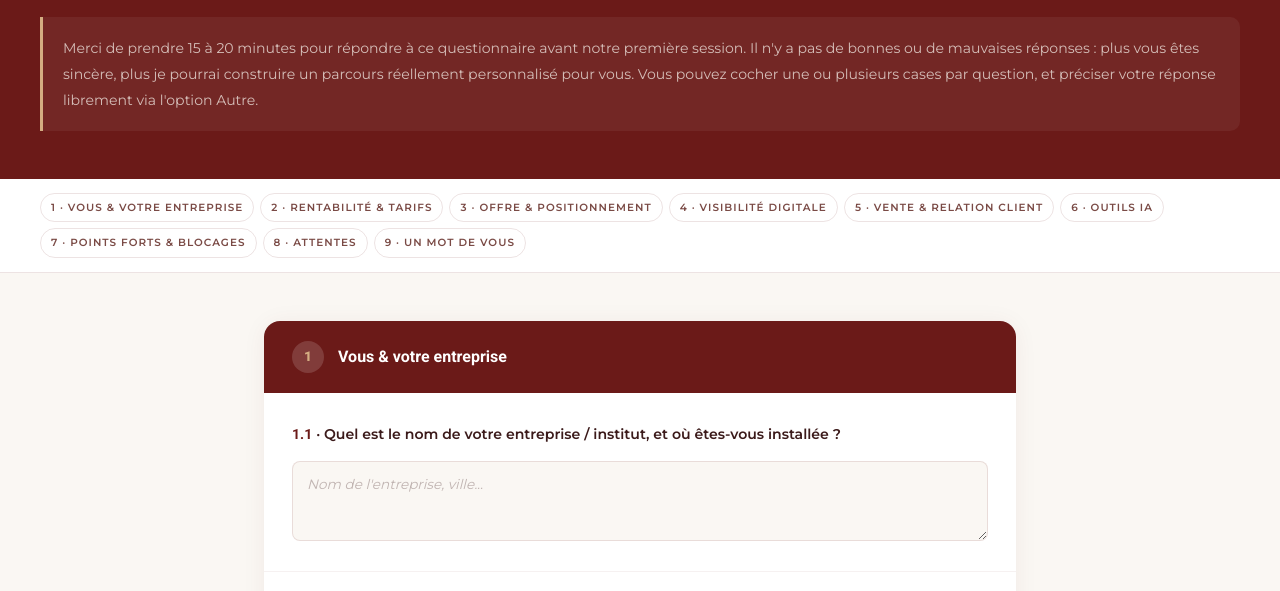
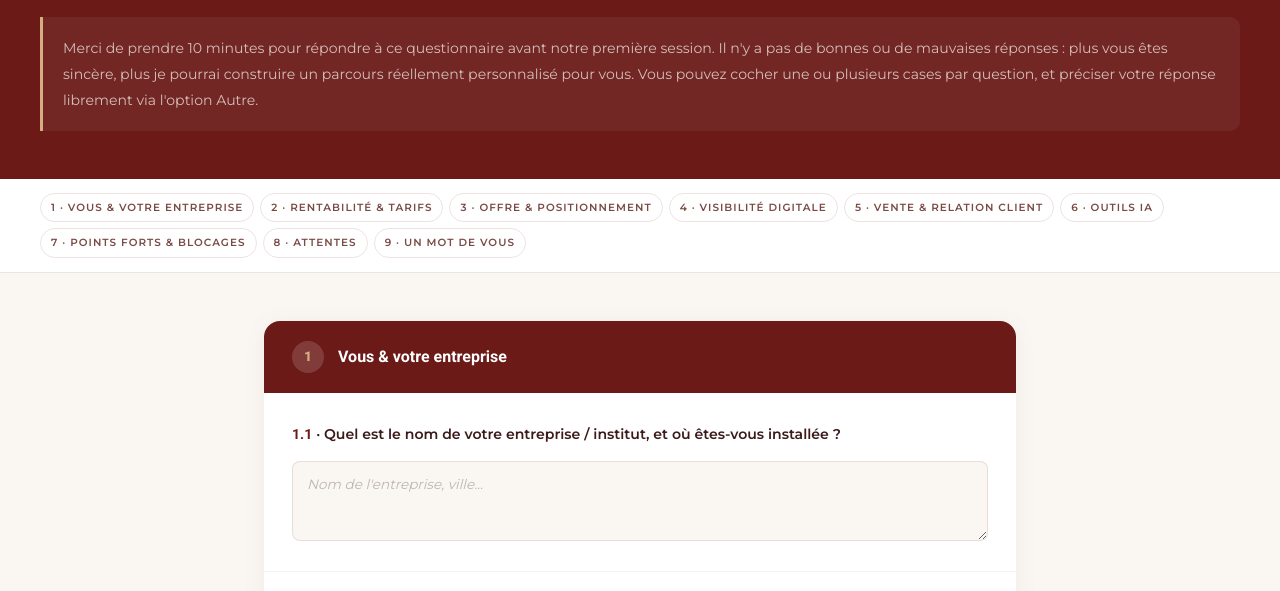
Before and after one commit to nicolerota/questionnaire-revelez, a plain HTML site: page index.html in a window 1280 px wide. Shown: the part 206-797 px from the top of the page. Drawn offline with Linux system fonts and the light colour scheme.

Commit message:
Update questionnaire duration to 10 minutes

```diff
--- a/index.html
+++ b/index.html
@@ -363,7 +363,7 @@
       <div class="header__tag">Questionnaire pré-formation</div>
       <h1>Questionnaire de positionnement<br class="mobile-only"> <span>« Révélez votre activité »</span></h1>
       <div class="header__intro">
-        Merci de prendre 15 à 20 minutes pour répondre à ce questionnaire avant notre première session. Il n'y a pas de bonnes ou de mauvaises réponses : plus vous êtes sincère, plus je pourrai construire un parcours réellement personnalisé pour vous. Vous pouvez cocher une ou plusieurs cases par question, et préciser votre réponse librement via l'option Autre.
+        Merci de prendre 10 minutes pour répondre à ce questionnaire avant notre première session. Il n'y a pas de bonnes ou de mauvaises réponses : plus vous êtes sincère, plus je pourrai construire un parcours réellement personnalisé pour vous. Vous pouvez cocher une ou plusieurs cases par question, et préciser votre réponse librement via l'option Autre.
       </div>
     </div>
   </header>
```
